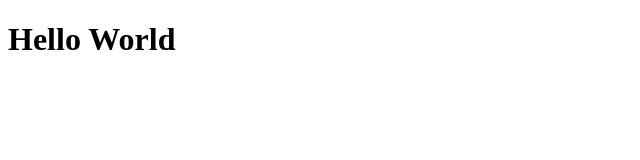
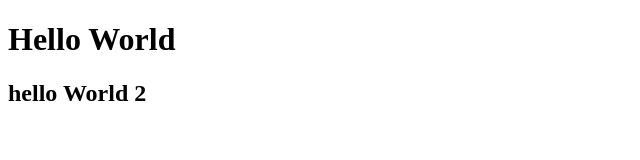
Before and after one commit to fikrimubarok26/newrepo, a plain HTML site: page index.html in a window 1280 px wide. Shown: the whole page, without its empty margins (0-640 px from the left). Drawn offline with Linux system fonts and the light colour scheme.

Commit message:
menambahkan tag hello world2

```diff
--- a/index.html
+++ b/index.html
@@ -10,6 +10,7 @@
 
 <body>
     <h1>Hello World</h1>
+    <h2>hello World 2</h2>
 </body>
 
 </html>
```
